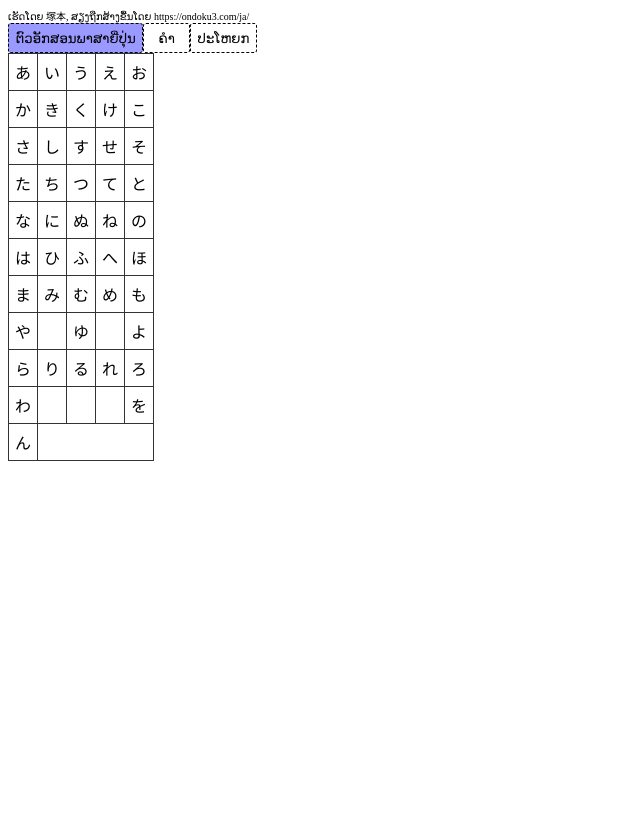
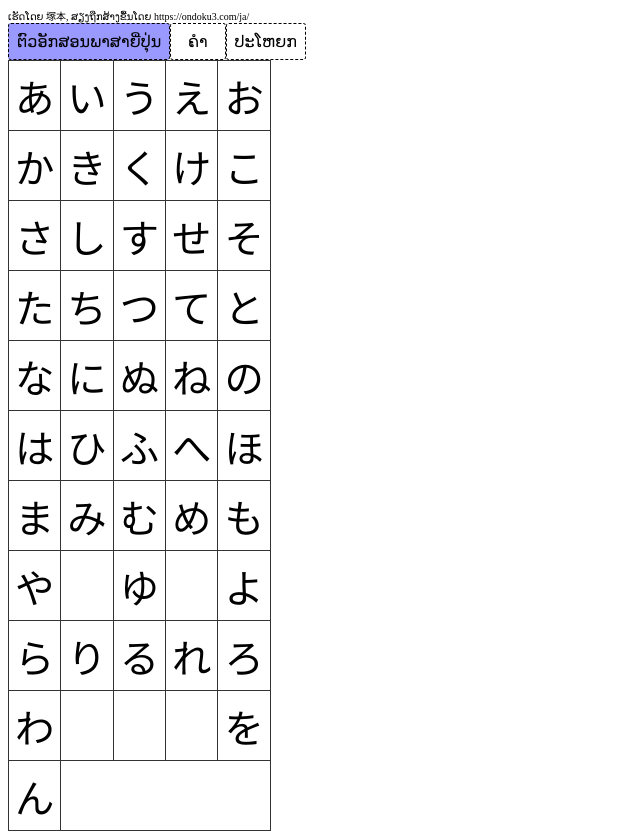
Before and after one commit to naohide-ts/for_noud, a plain HTML site: page index.html in a window 1280 px wide. Shown: the whole page, without its empty margins (0-640 px from the left). Before the commit the page ends 800 px from the top, so only its background shows below. Drawn offline with nearby package versions, Linux system fonts and the light colour scheme.

Commit message:
feat: change font-size

```diff
--- a/css/page_body.css
+++ b/css/page_body.css
@@ -2,6 +2,7 @@
   border-collapse: collapse;
   border:1px solid #333;
   padding:6px 6px 6px 6px;
+  font-size: 1.35em;
 }
 /*
 .pageButton{
@@ -20,6 +21,7 @@
   background: #ffffff;
   border-radius: 3px;
   transition: .4s;
+  font-size: 1em;
 }
 
 .on {
```
